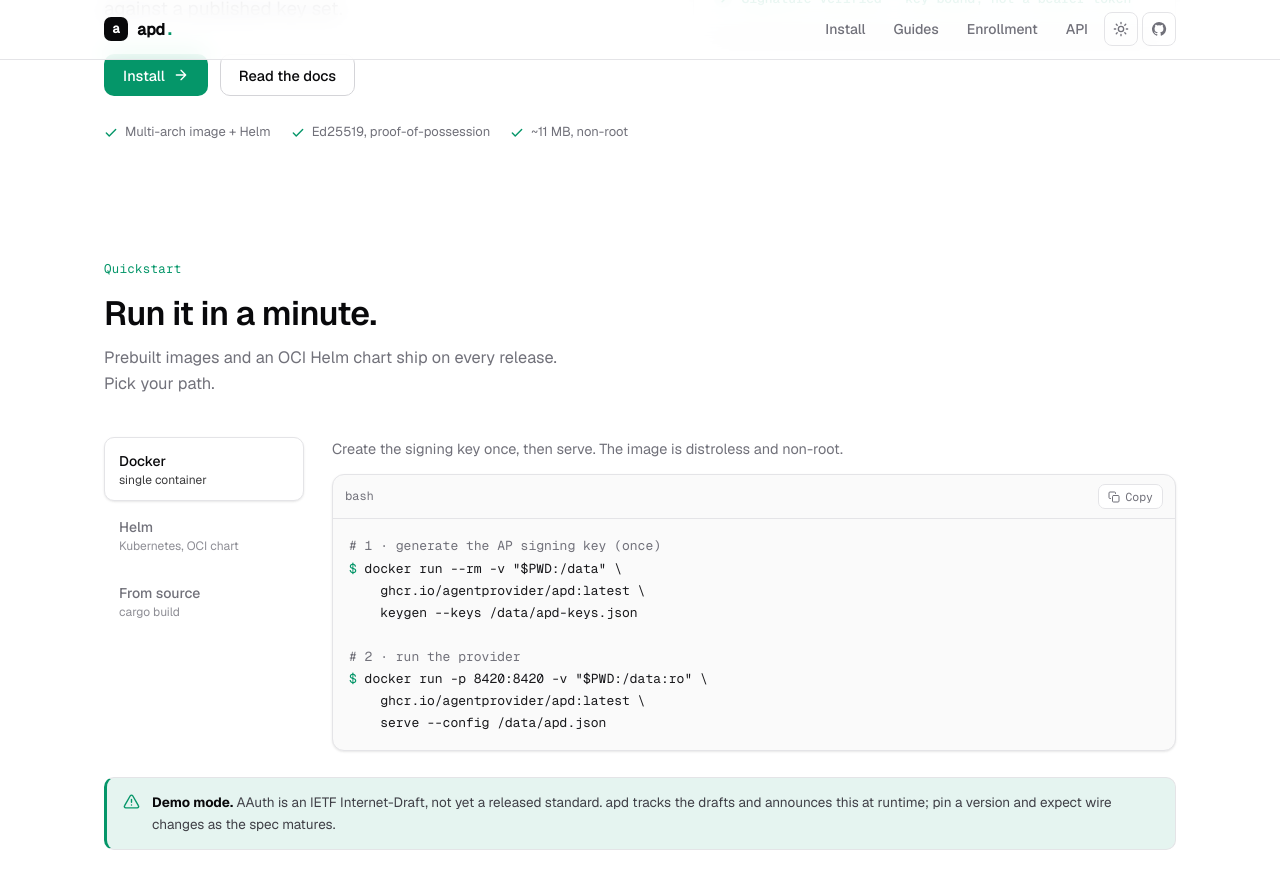
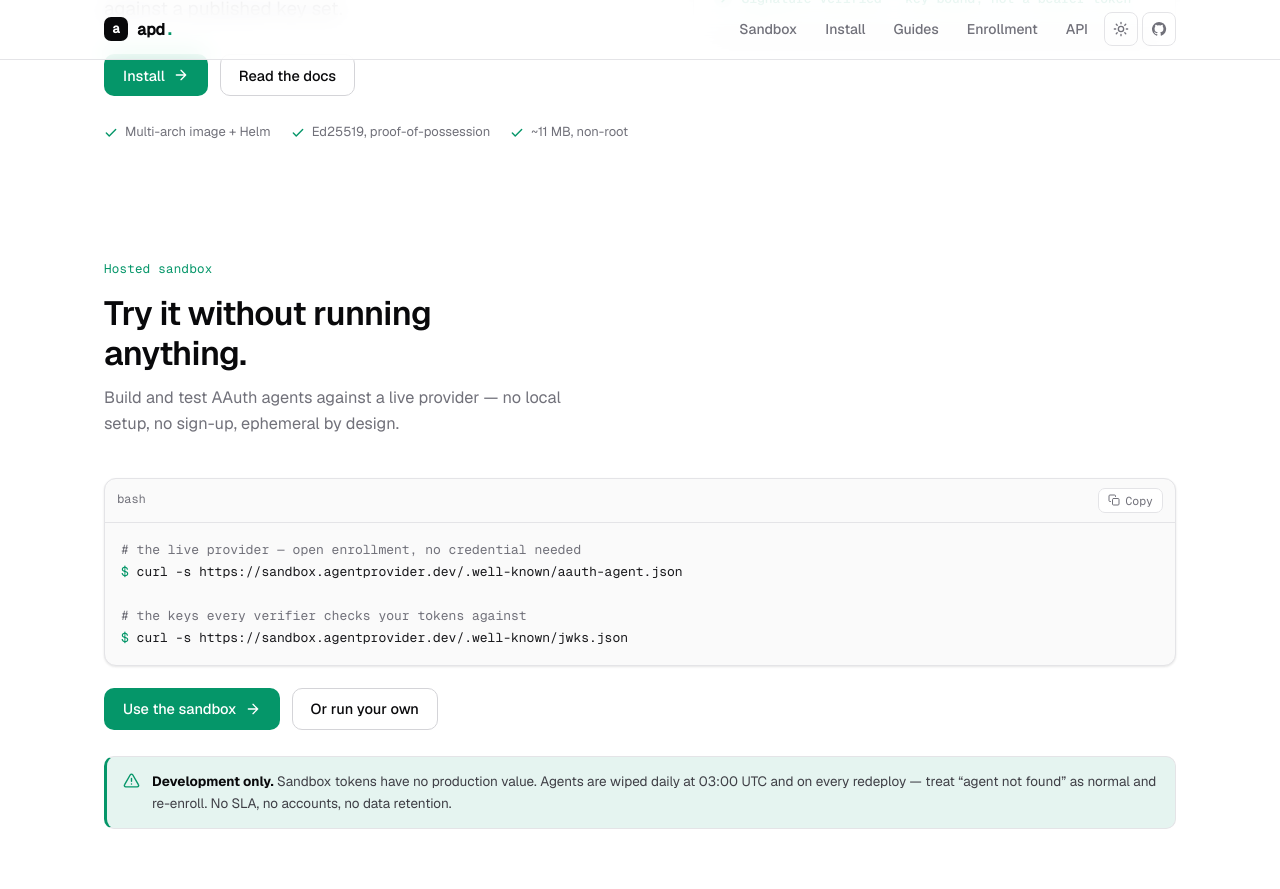
Before and after one commit to AgentProvider/source-code, a Jekyll site: the page built from index.html, in a window 1280 px wide and 900 px high, scrolled down 540 px. Shown: the top 889 px of the window. Built offline with Jekyll 4.4.1, drawn with Linux system fonts in a browser that asks for light colours; some of the changed text lies outside the part shown.

Commit message:
site: announce the hosted sandbox; make /docs/ a real page
The deployed sandbox advertises documentation_uri
https://agentprovider.dev/docs/, but that URL returned 404 — the docs
directory had no index. Individual pages (/docs/api.html) worked.

- docs/index.md: new documentation home, so /docs/ resolves. Leads with
  the sandbox, then groups get-started, enrollment, operate, and protocol.
- docs/sandbox.md: the sandbox guide — facts table, disclaimers, agent
  and resource workflows, quickstart, rate limits, and a troubleshooting
  table. Gives the Ed25519-not-EdDSA rule its own section: it is the most
  common interop failure, and it appears in three places (JWT header, any
  JWK, and the hwk scheme's required alg parameter).
- index.html: "Try it without running anything" section between the hero
  and the install block, so a reader can try before installing. Adds a
  documentation card. Reuses existing CSS only — no new styles.
- nav + sidebar: link the sandbox and the docs overview.
- _config.yml: exclude docs/runbooks/, deploy/, and BACKLOG.md from the
  published site. The Jekyll defaults scope would otherwise publish the
  internal runbook, which names admin endpoints and secret names.

Only the sandbox host is advertised. ap.agentprovider.dev stays reserved
and unmentioned.

Claude-Session: https://claude.ai/code/session_01By4kRh2Tj2HAgfqKjv8zSj

```diff
--- a/_config.yml
+++ b/_config.yml
@@ -32,6 +32,11 @@ defaults:
 # Keep the published site to the landing + prose docs. Everything below is
 # source, build, or planning material.
 exclude:
+  # Internal operations material — deployment runbooks and environment values.
+  # Not for the public site.
+  - docs/runbooks/
+  - deploy/
+  - BACKLOG.md
   - README.md
   - Cargo.toml
   - Cargo.lock
--- a/_includes/nav.html
+++ b/_includes/nav.html
@@ -5,6 +5,7 @@
       <span class="name">apd<b>.</b></span>
     </a>
     <nav class="nav-links" aria-label="Primary">
+      <a href="{{ '/docs/sandbox.html' | relative_url }}">Sandbox</a>
       <a href="{{ '/docs/deployment.html' | relative_url }}">Install</a>
       <a href="{{ '/docs/guide-ai-agent-auth.html' | relative_url }}" class="hide-sm">Guides</a>
       <a href="{{ '/docs/enrollment.html' | relative_url }}" class="hide-sm">Enrollment</a>
--- a/_includes/sidebar.html
+++ b/_includes/sidebar.html
@@ -2,6 +2,8 @@
 <aside class="sidebar" aria-label="Documentation">
   <div class="group">
     <p class="g-title">Get started</p>
+    <a href="{{ '/docs/' | relative_url }}" {% if u == '/docs/' %}class="active"{% endif %}>Overview</a>
+    <a href="{{ '/docs/sandbox.html' | relative_url }}" {% if u contains 'sandbox' %}class="active"{% endif %}>Hosted sandbox</a>
     <a href="{{ '/docs/deployment.html' | relative_url }}" {% if u contains 'deployment' %}class="active"{% endif %}>Install &amp; deploy</a>
     <a href="{{ '/docs/guide-ai-agent-auth.html' | relative_url }}" {% if u contains 'guide-ai-agent-auth' %}class="active"{% endif %}>Build an agent</a>
     <a href="{{ '/docs/guide-mcp-server-auth.html' | relative_url }}" {% if u contains 'guide-mcp-server-auth' %}class="active"{% endif %}>Protect an MCP server</a>
--- a/index.html
+++ b/index.html
@@ -47,6 +47,41 @@ description: apd issues short-lived, signed identities to your AI agents — no
           </div>
         </div>
       </div>
+    </div>
+  </div>
+</section>
+
+<!-- ============================================================ sandbox -->
+<section class="section" id="sandbox">
+  <div class="wrap">
+    <div class="section-head">
+      <span class="eyebrow">Hosted sandbox</span>
+      <h2>Try it without running anything.</h2>
+      <p>Build and test AAuth agents against a live provider — no local setup, no sign-up, ephemeral by design.</p>
+    </div>
+
+    <div class="code">
+      <div class="code-head"><span class="tag">bash</span><button class="copy" data-copy="cmd-sandbox" type="button"></button></div>
+<pre id="cmd-sandbox"><span class="c"># the live provider — open enrollment, no credential needed</span>
+<span class="p">$</span> curl -s https://sandbox.agentprovider.dev/.well-known/aauth-agent.json
+
+<span class="c"># the keys every verifier checks your tokens against</span>
+<span class="p">$</span> curl -s https://sandbox.agentprovider.dev/.well-known/jwks.json</pre>
+    </div>
+
+    <div class="hero-actions" style="margin-top:22px">
+      <a class="btn btn-primary" href="{{ '/docs/sandbox.html' | relative_url }}">
+        Use the sandbox
+        <svg viewBox="0 0 24 24" fill="none" stroke="currentColor" stroke-width="2" stroke-linecap="round" stroke-linejoin="round"><path d="M5 12h14M12 5l7 7-7 7"/></svg>
+      </a>
+      <a class="btn btn-ghost" href="#install">Or run your own</a>
+    </div>
+
+    <div style="margin-top:26px">
+      <p class="demo-note">
+        <svg viewBox="0 0 24 24" fill="none" stroke="currentColor" stroke-width="2" stroke-linecap="round" stroke-linejoin="round"><path d="M12 9v4M12 17h.01M10.3 3.9l-8 13.9A2 2 0 0 0 4 21h16a2 2 0 0 0 1.7-3.2l-8-13.9a2 2 0 0 0-3.4 0z"/></svg>
+        <span><b>Development only.</b> Sandbox tokens have no production value. Agents are wiped daily at 03:00&nbsp;UTC and on every redeploy — treat “agent not found” as normal and re-enroll. No SLA, no accounts, no data retention.</span>
+      </p>
     </div>
   </div>
 </section>
@@ -214,6 +249,12 @@ description: apd issues short-lived, signed identities to your AI agents — no
       <p>Hands-on guides for both sides of the exchange, plus operations and the protocol notes behind the code.</p>
     </div>
     <div class="doclinks">
+      <a class="doclink" href="{{ '/docs/sandbox.html' | relative_url }}">
+        <span class="k">no setup required</span>
+        <h3>Hosted sandbox</h3>
+        <p>A live provider at <code>sandbox.agentprovider.dev</code> — open enrollment, 5-minute tokens, ephemeral by design.</p>
+        <span class="go">Open guide <svg viewBox="0 0 24 24" fill="none" stroke="currentColor" stroke-width="2" stroke-linecap="round" stroke-linejoin="round"><path d="M5 12h14M12 5l7 7-7 7"/></svg></span>
+      </a>
       <a class="doclink" href="{{ '/docs/guide-ai-agent-auth.html' | relative_url }}">
         <span class="k">for agent developers</span>
         <h3>Build an agent</h3>
```
Also changed, not shown: docs/index.md (added, +61 -0 lines), docs/sandbox.md (added, +216 -0 lines).
